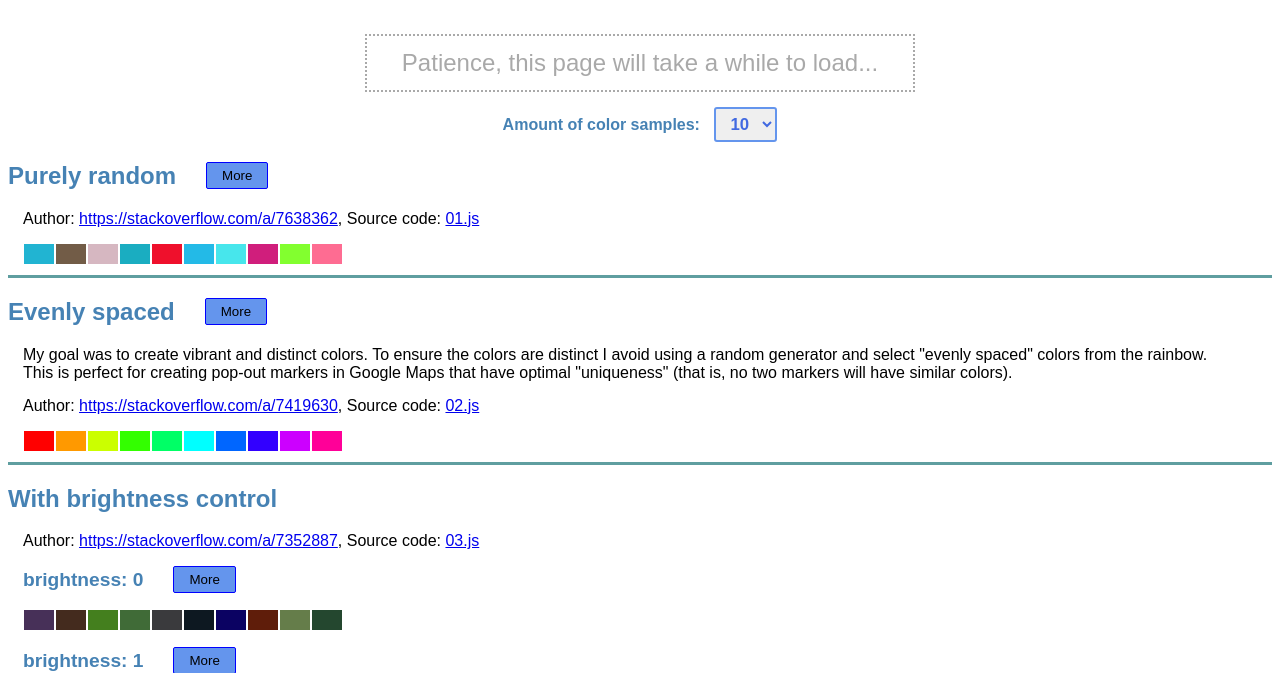
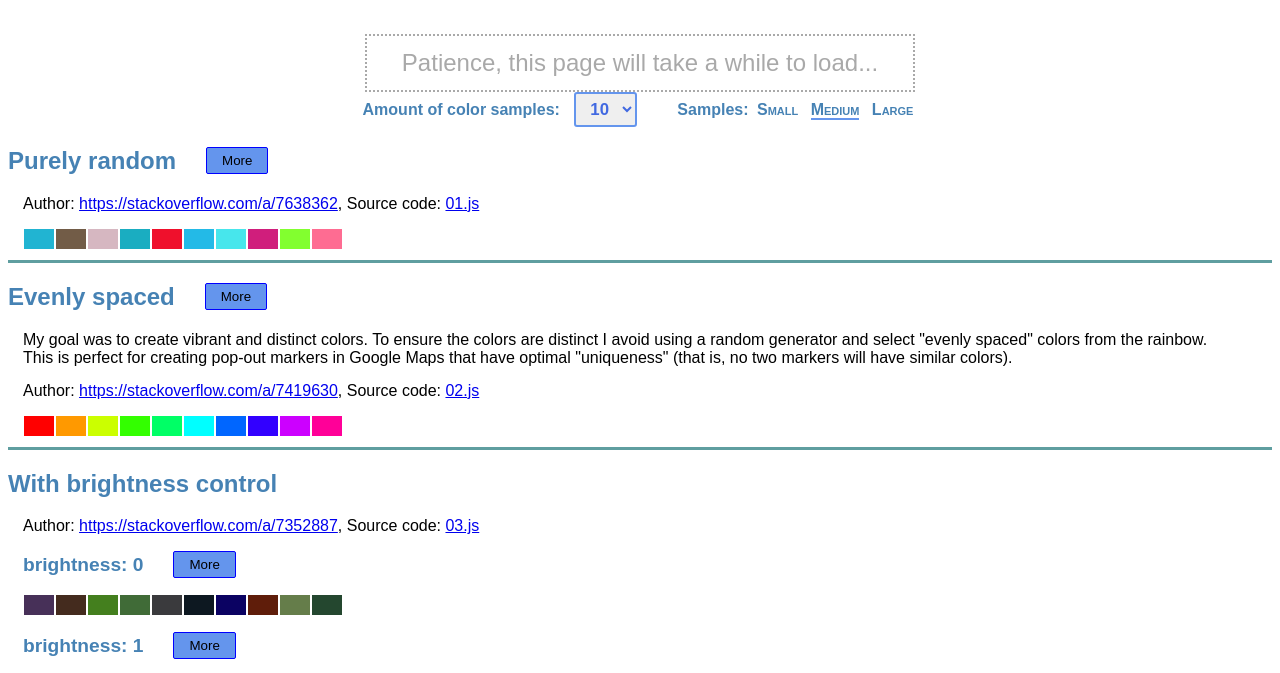
Before and after one commit to lukaszmn/color-generators, a plain HTML site: page index.html in a window 1280 px wide. Shown: the part 83-756 px from the top of the page. Drawn offline with Linux system fonts and the light colour scheme; a script that the page names is missing.

Commit message:
Added size selector

```diff
--- a/helpers.js
+++ b/helpers.js
@@ -75,16 +75,33 @@ function generateAll(count, firstRun = false) {
 }
 
 $(document).ready(() => {
+	const $body = $('body');
+
 	const $samples = $('#color-samples');
 	$samples.change(function() {
 		const count = parseInt(this.value);
-		$('body').addClass('waiting');
+		$body.addClass('waiting');
 		// setTimeout to allow display #wait
 		setTimeout(() => generateAll(count), 100);
 	});
 
-	$('body').addClass('waiting');
+	$body.addClass('waiting');
 	const initialCount = parseInt($samples.val());
 	// setTimeout to allow display #wait
 	setTimeout(() => generateAll(initialCount, true), 100);
+
+
+	const $sizeLinks = $('.selector a');
+	$sizeLinks.click(function() {
+		const $this = $(this);
+
+		$sizeLinks.removeClass('selected');
+		$this.addClass('selected');
+
+		$sizeLinks.each(function() {
+			// `this` is item of `.each()`
+			$body.removeClass(this.id);
+		});
+		$body.addClass($this.attr('id'));
+	});
 });
--- a/index.html
+++ b/index.html
@@ -17,7 +17,9 @@
 
 	<p id="wait">Patience, this page will take a while to load...</p>
 
-	<p class="selector">Amount of color samples:
+	<div class="selector">
+		<div>
+			Amount of color samples:
 			<select id="color-samples">
 				<option value="5">5</option>
 				<option value="10" selected>10</option>
@@ -25,7 +27,14 @@
 				<option value="30">30</option>
 				<option value="50">50</option>
 			</select>
-	</p>
+		</div>
+		<div>
+			Samples:
+			<a id="samples-small">Small</a>
+			<a id="samples-medium" class="selected">Medium</a>
+			<a id="samples-large">Large</a>
+		</div>
+	</div>
 
 	<!-- GitHub corner from http://tholman.com/github-corners/ -->
 	<a href="https://github.com/lukaszmn/color-generators" class="github-corner" aria-label="View source on GitHub">
--- a/style.css
+++ b/style.css
@@ -27,12 +27,17 @@ body:not(.waiting) #wait {
 	display: none;
 }
 
-p.selector {
+.selector {
 	font-weight: bold;
 	color: steelblue;
-	text-align: center;
+	display: flex;
+	justify-content: center;
+	align-items: center;
 }
-p.selector select {
+.selector div:first-child {
+	margin-right: 40px;
+}
+.selector select {
 	border: 2px solid cornflowerblue;
 	border-radius: 3px;
 	padding: 5px 10px;
@@ -41,6 +46,15 @@ p.selector select {
 	font-size: 1.05em;
 	margin-left: 10px;
 	cursor: pointer;
+}
+.selector a {
+	text-decoration: none;
+	cursor: pointer;
+	font-variant-caps: petite-caps;
+	margin: 0 4px;
+}
+.selector a.selected {
+	border-bottom: 2px solid cornflowerblue;
 }
 
 article {
@@ -65,17 +79,29 @@ section {
 .colors {
 	margin-bottom: 10px;
 }
+.colors:after {
+	content: '';
+	display: block;
+	clear: both;
+}
+
 .colors > div {
 	height: 20px;
 	width: 30px;
 	margin: 1px;
 	float: left;
+	transition: 0.5s cubic-bezier(0.6, 0, 0.4, 1);
 }
-.colors:after {
-	content: '';
-	display: block;
-	clear: both;
+body.samples-small .colors > div {
+	width: 10px;
+	height: 10px;
 }
+body.samples-large .colors > div {
+	width: 50px;
+	height: 60px;
+	margin-right: 2px;
+}
+
 
 p {
 	margin: 15px;
```
Lines whose indentation alone changed are shown as unchanged.
